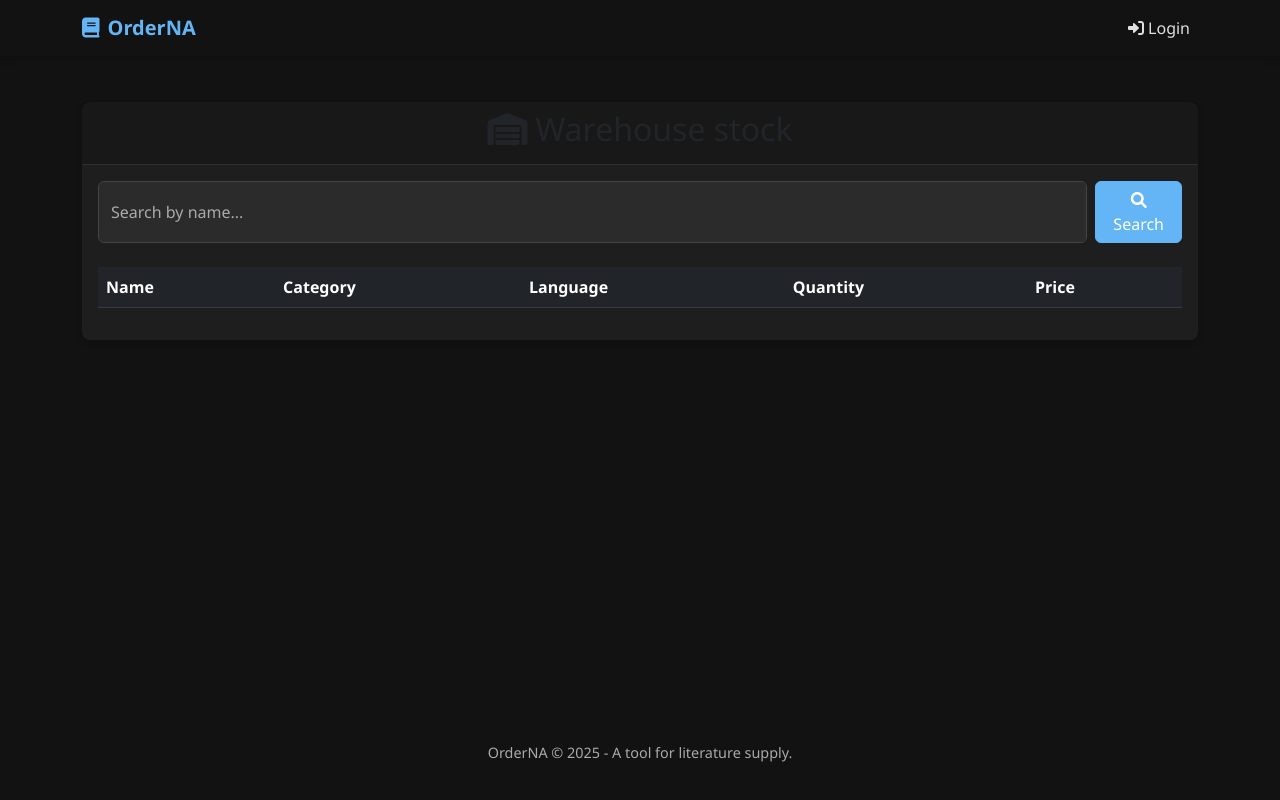
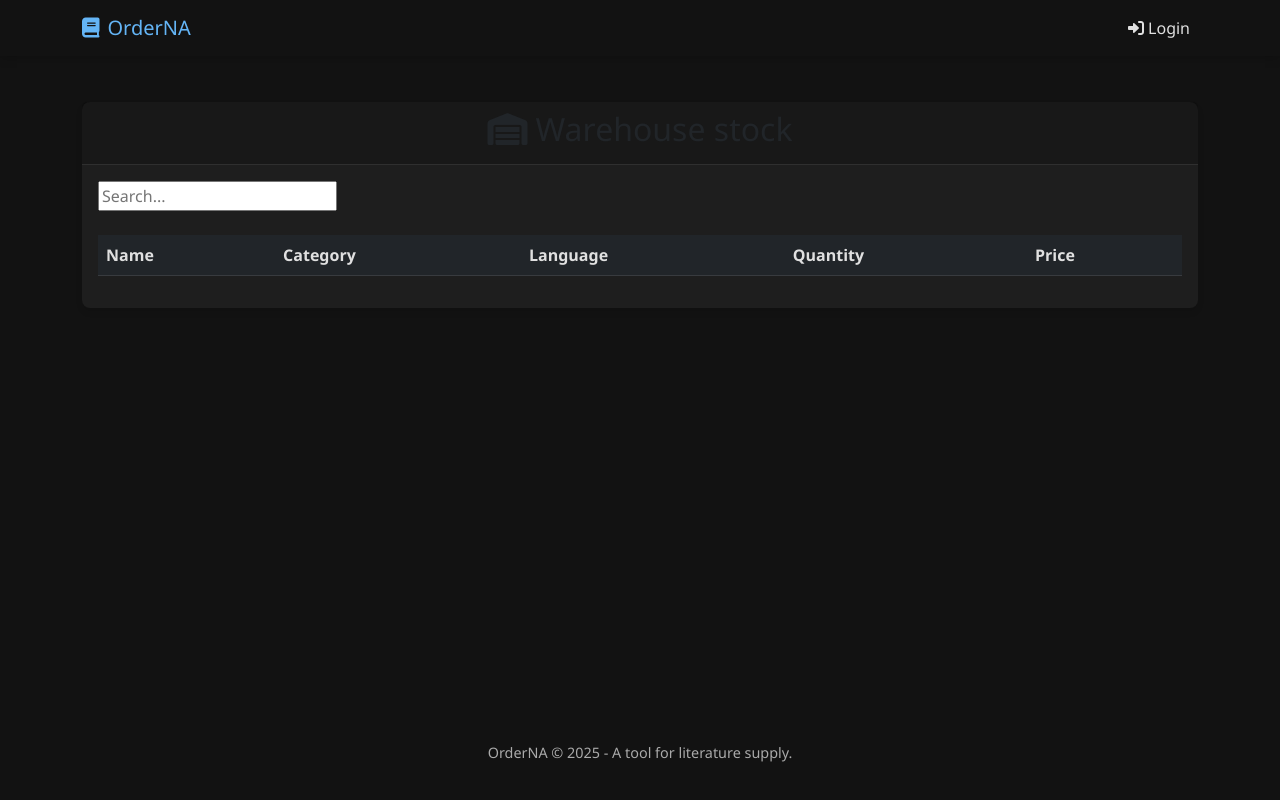
Before and after one commit to Grellou/OrderNA, a Flask app: page /stock in a window 1280 px wide. Run offline with Flask 3, Linux system fonts and the light colour scheme; data that the repository does not hold is empty.

Commit message:
Stock: search. Other code improvements

```diff
--- a/app/forms/auth_forms.py
+++ b/app/forms/auth_forms.py
@@ -3,7 +3,7 @@ from wtforms import BooleanField, PasswordField, StringField, SubmitField
 from wtforms.validators import DataRequired, Email, EqualTo, Length
 
 
-# Login form
+# Form used to login
 class LoginForm(FlaskForm):
     email_address = StringField("Email address", validators=[DataRequired(), Email()])
     password = PasswordField("Password", validators=[DataRequired()])
@@ -11,7 +11,7 @@ class LoginForm(FlaskForm):
     submit = SubmitField("Login")
 
 
-# Create account form
+# Form used to create new account
 class CreateAccountForm(FlaskForm):
     email_address = StringField("Email address", validators=[DataRequired(), Email()])
     password1 = PasswordField(
--- a/app/models/item_model.py
+++ b/app/models/item_model.py
@@ -1,6 +1,7 @@
 from app import db
 
 
+# Model for literature and other stock
 class ItemModel(db.Model):
     __tablename__ = "items"
 
--- a/app/models/user_model.py
+++ b/app/models/user_model.py
@@ -3,6 +3,7 @@ from flask_login import UserMixin
 from app import bcrypt, db, login_manager
 
 
+# Model for user accounts
 class UserModel(db.Model, UserMixin):
     __tablename__ = "users"
 
--- a/app/routes/admin_routes.py
+++ b/app/routes/admin_routes.py
@@ -12,6 +12,7 @@ from app.models.user_model import UserModel
 bp = Blueprint("admin", __name__)
 
 
+# Main admin page
 @bp.route("/admin")
 def admin_page():
 
@@ -23,6 +24,7 @@ def admin_page():
     return render_template("admin/admin.html")
 
 
+# Admin page to create new user accounts
 @bp.route("/admin/create-account", methods=["GET", "POST"])
 def create_account_page():
 
--- a/app/routes/stock_routes.py
+++ b/app/routes/stock_routes.py
@@ -1,4 +1,4 @@
-from flask import Blueprint, render_template
+from flask import Blueprint, render_template, request
 
 from app.models.item_model import ItemModel
 
@@ -7,5 +7,18 @@ bp = Blueprint("stock", __name__)
 
 @bp.route("/stock")
 def stock_page():
+    # List all items
     items = ItemModel.query.all()
     return render_template("stock/stock.html", items=items)
+
+
+@bp.route("/stock/search")
+def search_page():
+    query = request.args.get("query")
+    # Show seach results if anything can be found by name, otherwise continue showing all items
+    if query:
+        results = ItemModel.query.filter(ItemModel.name.ilike(f"%{query}%")).all()
+    else:
+        results = ItemModel.query.all()
+
+    return render_template("stock/stock_search.html", results=results)
--- a/app/static/css/style.css
+++ b/app/static/css/style.css
@@ -6,7 +6,6 @@
   --accent: #64b5f6;
   --success: #81c784;
   --danger: #e57373;
-  --warning: #ffb74d;
   --info: #4fc3f7;
 }
 
@@ -20,22 +19,19 @@ body {
 }
 
 .navbar {
-  background-color: rgba(18, 18, 18, 0.9) !important;
+  background-color: rgba(18, 18, 18, 0.9);
   box-shadow: 0 2px 10px rgba(0, 0, 0, 0.2);
 }
 
-.navbar-brand {
-  font-weight: 600;
-  color: var(--accent) !important;
+.navbar-brand,
+.nav-link:hover,
+a:hover {
+  color: var(--accent);
 }
 
 .nav-link {
-  color: var(--text-primary) !important;
+  color: var(--text-primary);
   transition: color 0.3s;
-}
-
-.nav-link:hover {
-  color: var(--accent) !important;
 }
 
 .card {
@@ -59,55 +51,56 @@ body {
   margin-top: 2rem;
   transition: transform 0.3s;
 }
-
 .auth-card:hover {
   transform: translateY(-5px);
 }
-
-.form-control {
-  background-color: rgba(255, 255, 255, 0.1);
-  border: 1px solid rgba(255, 255, 255, 0.2);
-  color: var(--text-primary);
+@media (max-width: 768px) {
+  .auth-card {
+    margin-top: 1rem;
+  }
 }
 
-.form-control:focus {
-  background-color: rgba(255, 255, 255, 0.15);
+.form-control,
+.form-select,
+input[type="date"],
+input[type="number"] {
+  background-color: #2b2b2b;
+  color: var(--text-primary);
+  border: 1px solid #444;
+}
+.form-control:hover,
+.form-select:hover {
+  background-color: #333;
+}
+.form-control:focus,
+.form-select:focus {
+  box-shadow: 0 0 0 0.25rem rgba(100, 181, 246, 0.25);
   border-color: var(--accent);
-  color: var(--text-primary);
-  box-shadow: 0 0 0 0.25rem rgba(100, 181, 246, 0.25);
 }
-
 .form-control.is-invalid {
   border-color: var(--danger);
   background-image: none;
+}
+.form-control::placeholder {
+  color: var(--text-secondary);
+  opacity: 1;
 }
 
 .btn-primary {
   background-color: var(--accent);
   border-color: var(--accent);
 }
-
 .btn-primary:hover {
   background-color: #4da3e4;
   border-color: #4da3e4;
 }
-
-.alert-success {
-  background-color: rgba(129, 199, 132, 0.2);
-  color: var(--success);
-  border-color: rgba(129, 199, 132, 0.4);
+.btn-outline-primary,
+.btn-outline-danger {
+  border-width: 2px;
 }
-
-.alert-danger {
-  background-color: rgba(229, 115, 115, 0.2);
-  color: var(--danger);
-  border-color: rgba(229, 115, 115, 0.4);
-}
-
-.alert-info {
-  background-color: rgba(79, 195, 247, 0.2);
-  color: var(--info);
-  border-color: rgba(79, 195, 247, 0.4);
+.btn-outline-primary:hover,
+.btn-outline-danger:hover {
+  color: #ffffff;
 }
 
 .alert {
@@ -158,171 +161,67 @@ footer {
   padding: 30px 0;
 }
 
-/* Dropdown menu */
 .dropdown-menu-dark {
   background-color: var(--bg-card);
 }
-
 .dropdown-item {
   color: var(--text-primary);
 }
-
 .dropdown-item:hover {
   background-color: rgba(255, 255, 255, 0.1);
 }
 
-/* Responsive adjustments */
-@media (max-width: 768px) {
-  .auth-card {
-    margin-top: 1rem;
-  }
-}
-
-.table {
-  color: var(
-    --text-primary
-  ); /* Use the same light text color as rest of the theme */
-}
-
-.table thead {
+.table,
+.table thead,
+.table th,
+.table td {
   color: var(--text-primary);
   border-color: rgba(255, 255, 255, 0.1);
 }
-
-.table th {
-  font-weight: 600;
-  border-bottom-color: rgba(255, 255, 255, 0.1);
-}
-
-.table td {
-  border-color: rgba(255, 255, 255, 0.1);
-}
-
-/* Better hover effect for dark theme */
-.table-hover tbody tr:hover {
-  background-color: rgba(100, 181, 246, 0.25) !important;
-  color: #ffffff !important; /* Pure white with !important */
-}
-
-.table-hover tbody tr:hover td {
-  color: #ffffff !important;
-}
-
+.table-hover tbody tr:hover,
+.table-hover tbody tr:hover td,
 .table-hover tbody tr:hover a {
+  background-color: rgba(100, 181, 246, 0.25);
   color: #ffffff !important;
   text-decoration: underline;
 }
-
 .table-hover tbody tr:hover .badge {
   border: 1px solid white;
 }
+.table-striped > tbody > tr:nth-of-type(odd) > *,
+.table-striped > tbody > tr:nth-of-type(even) > * {
+  color: var(--text-primary);
+}
+.table-info,
+tr.table-info td {
+  background-color: rgba(75, 120, 175, 0.2) !important;
+  border-color: rgba(75, 120, 175, 0.3) !important;
+}
+tr.table-info .fw-bold {
+  color: var(--accent) !important;
+}
+.table tr:last-child td {
+  border-bottom-color: rgba(75, 120, 175, 0.3) !important;
+}
 
-/* Badge contrast improvements */
-.badge.bg-success {
+.badge.bg-success,
+.badge.bg-secondary,
+.badge.bg-info {
   color: #ffffff;
 }
-
-.badge.bg-secondary {
-  color: #ffffff;
+.badge.bg-info {
+  background-color: rgba(100, 181, 246, 0.8) !important;
 }
-
-/* Action buttons more visible */
-.btn-outline-primary,
-.btn-outline-danger {
-  border-width: 2px;
-}
-
-.btn-outline-primary:hover,
-.btn-outline-danger:hover {
-  color: #ffffff;
-}
-
 .badge.rounded-pill {
   padding: 0.35em 0.65em;
   font-weight: 400;
   vertical-align: middle;
 }
-
-.badge.bg-info {
-  background-color: rgba(100, 181, 246, 0.8) !important;
-  color: #ffffff;
-}
-
 h3 .badge {
   position: relative;
   top: -2px;
 }
 
-.form-control,
-.form-select,
-.form-control:focus,
-.form-select:focus {
-  background-color: #2b2b2b;
-  color: var(--text-primary);
-  border-color: #444;
-}
-
-input[type="date"],
-input[type="number"] {
-  background-color: #2b2b2b !important;
-  color: var(--text-primary) !important;
-}
-
-.table-info {
-  background-color: rgba(75, 120, 175, 0.2) !important;
-  color: var(--text-primary) !important;
-}
-
-.form-control:hover,
-.form-select:hover {
-  background-color: #333;
-}
-
-.form-control:focus,
-.form-select:focus {
-  box-shadow: 0 0 0 0.25rem rgba(100, 181, 246, 0.25);
-}
-
-/* Fix alerts and notifications */
-.alert-info {
-  background-color: rgba(75, 120, 175, 0.2);
-  color: var(--text-primary);
-  border-color: rgba(75, 120, 175, 0.3);
-}
-
-/* Fix calendar popup */
 ::-webkit-calendar-picker-indicator {
   filter: invert(0.8);
 }
-
-tr.table-info {
-  background-color: rgba(75, 120, 175, 0.2) !important;
-}
-
-tr.table-info td {
-  background-color: rgba(75, 120, 175, 0.2) !important;
-  border-color: rgba(75, 120, 175, 0.3) !important;
-}
-
-tr.table-info .fw-bold {
-  color: var(--accent) !important;
-}
-
-/* Fix any specific border issues */
-.table tr:last-child td {
-  border-bottom-color: rgba(75, 120, 175, 0.3) !important;
-}
-
-/* =================================== */
-/* == FONT & CONTRAST FIXES == */
-/* =================================== */
-
-.table-striped > tbody > tr:nth-of-type(odd) > *,
-.table-striped > tbody > tr:nth-of-type(even) > * {
-  color: var(--text-primary);
-}
-
-.form-control::placeholder {
-  color: var(--text-secondary);
-  opacity: 1; /* Override Bootstrap's default opacity on placeholders */
-}
--- a/app/templates/base.html
+++ b/app/templates/base.html
@@ -14,6 +14,8 @@
     <!-- Custom CSS -->
     <link href="{{ url_for('static', filename='css/style.css') }}" rel="stylesheet">
 
+    <!-- Include HTMX library -->
+    <script src="https://cdn.jsdelivr.net/npm/htmx.org/dist/htmx.min.js"></script>
     {% block styles %}{% endblock %}
 </head>
 <body>
@@ -65,7 +67,7 @@
             <li class="nav-item dropdown">
               <a class="nav-link dropdown-toggle" href="#" id="userDropdown" role="button"
               data-bs-toggle="dropdown" aria-expanded="false">
-                <i class="fas fa-user-circle me-1"></i>{{ current_user.username }}
+                <i class="fas fa-user-circle me-1"></i>{{ current_user.email_address }}
               </a>
               <ul class="dropdown-menu dropdown-menu-end dropdown-menu-dark" aria-labelledby="userDropdown">
                 <li><a class="dropdown-item" href="#">Profile</a></li>
--- a/app/templates/stock/stock.html
+++ b/app/templates/stock/stock.html
@@ -12,12 +12,7 @@
       <div class="card-body">
 
         <div class="mb-4">
-          <form method="GET" action="{{ url_for('stock.stock_page') }}" class="d-flex">
-            <input type="text" name="search" class="form-control me-2" placeholder="Search by name..." value="{{ search_term or '' }}">
-            <button type="submit" class="btn btn-primary">
-              <i class="fas fa-search"></i>Search
-            </button>
-          </form>
+            <input type="text" name="query" class="input" placeholder="Search..." hx-get="/stock/search" hx-trigger="keyup changed delay:500ms" hx-target="#results">
         </div>
 
         <div class="table-responsive">
@@ -31,7 +26,7 @@
                 <th>Price</th>
               </tr>
             </thead>
-            <tbody>
+            <tbody id="results">
               {% for item in items %}
               <tr>
                 <td>{{ item.name }}</td>
```
Also changed, not shown: other parts of app/static/css/style.css (+18 -12 lines), app/templates/stock/stock_search.html (added, +11 -0 lines).
